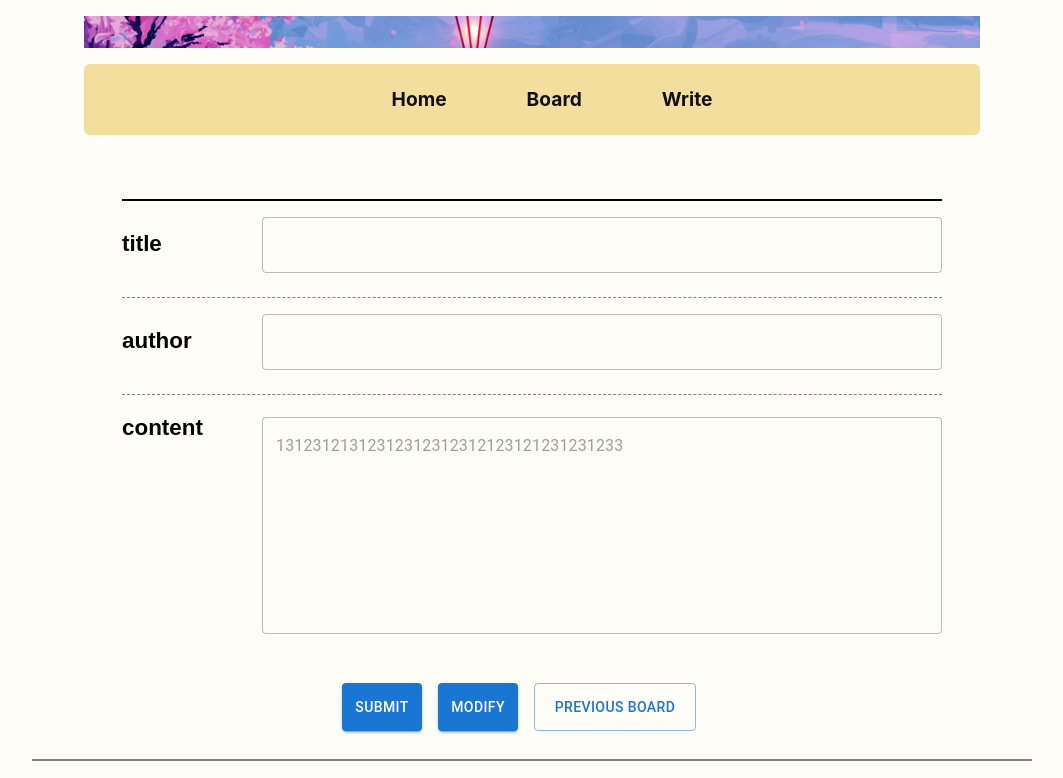
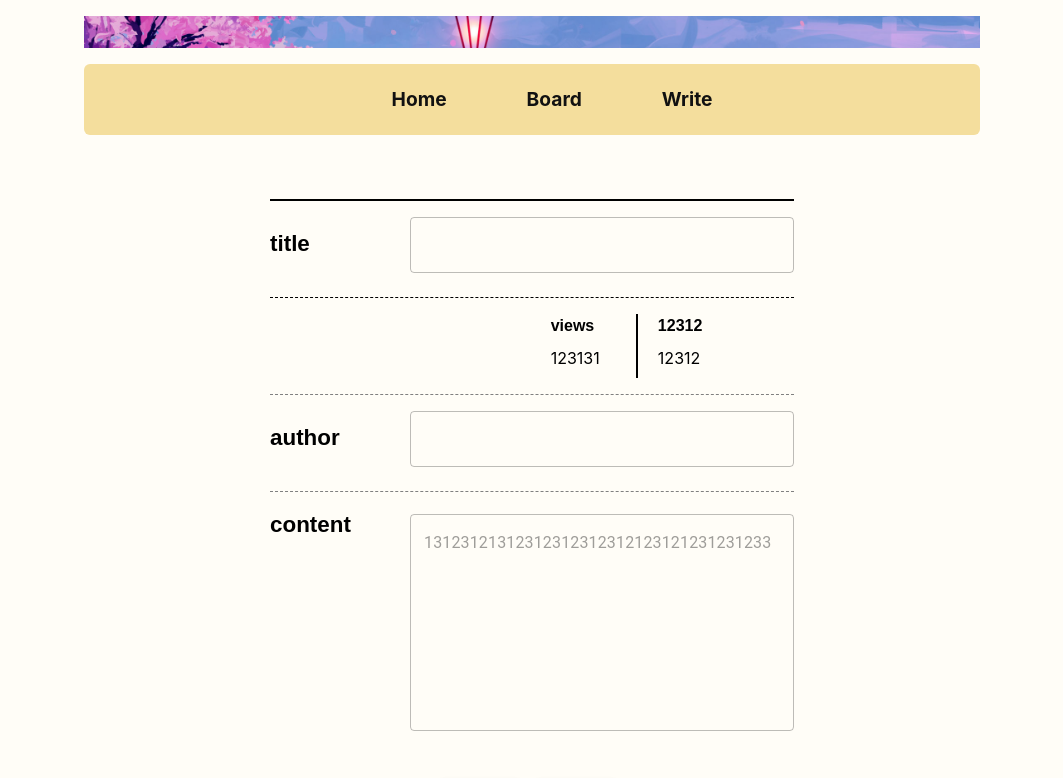
Before and after one commit to daumtto53/mini_board, a React (Vite) app in the folder frontend/: page /board/1 in a window 1280 px wide. Shown: the top 778 px of the page, without its empty margins (108-1171 px from the left). Built offline with nearby package versions, Linux system fonts and the light colour scheme.

Commit message:
style(front): boardRead views and register-date added and styled.

```diff
--- a/frontend/src/BoardRead/BoardReadForm.jsx
+++ b/frontend/src/BoardRead/BoardReadForm.jsx
@@ -5,7 +5,7 @@ import Button from "@mui/material/Button";
 function BoardButtons() {
     return (
         <div className={styles.submit}>
-            <div className={styles["button-position"]}>
+            <div>
                 <Button
                     type="submit"
                     variant="contained"
@@ -55,14 +55,22 @@ export default function BoardReadForm() {
                             variant="outlined"
                             id="board-content-title"
                             name="title"
-							disabled={true}
+                            disabled={true}
                             sx={{
-                                width: "85vh",
+                                width: "30vw",
                                 minWidth: "50px",
                                 verticalAlign: "baseline",
                             }}
                         />
                     </dd>
+                </dl>
+            </div>
+            <div className={styles.misc}>
+                <dl>
+                    <dt className={styles["views-key"]}>views</dt>
+                    <dd className={styles["views-value"]}>123131</dd>
+                    <dt className={styles["register-date-key"]}>12312</dt>
+                    <dd className={styles["register-date-value"]}>12312</dd>
                 </dl>
             </div>
             <div className={styles.author}>
@@ -75,7 +83,7 @@ export default function BoardReadForm() {
                             name="author"
                             disabled={true}
                             sx={{
-                                width: "85vh",
+                                width: "30vw",
                                 minWidth: "40px",
                                 verticalAlign: "baseline",
                             }}
@@ -93,19 +101,19 @@ export default function BoardReadForm() {
                             variant="outlined"
                             id="board-content-content"
                             name="content"
-							value="13123121312312312312312123121231231233"
+                            value="13123121312312312312312123121231231233"
                             disabled={true}
                             sx={{
-                                width: "85vh",
-								input: {
-									color: "black"
-								}
+                                width: "30vw",
+                                input: {
+                                    color: "black",
+                                },
                             }}
                         />
                     </dd>
                 </dl>
             </div>
-			<BoardButtons />
+            <BoardButtons />
         </form>
     );
 }
--- a/frontend/src/BoardRead/css/BoardRead.module.css
+++ b/frontend/src/BoardRead/css/BoardRead.module.css
@@ -20,6 +20,7 @@
 }
 
 .board-content-container {
+	margin-bottom: 2rem;
 }
 .board-content-container > header {
     margin: 4vh auto;
@@ -43,17 +44,46 @@
     height: 4rem;
 }
 
-/*.content-form dt {
-	font-size: 1.4rem;
-	font-weight: bold;
-	font-family: sans-serif;
+.content-form > .misc > dl {
+    display: grid;
+	column-gap: 20px;
 }
 
-.content-form dt {
-	padding-right: 5rem;
-	width: 100px;
-	text-align: right;
+.misc {
+	border-top: black 1px dashed;
+	& dd {
+		margin: 0px;
+	}
+	& .views-key,
+	& .views-value {
+		border-right: black 2px solid;
+	}
+	/*& .register-date-key,
+	& .register-date-value {
+		padding-left: 1rem;
 	}*/
+}
+
+.misc .views-key {
+    font-size: medium;
+    grid-column: 6;
+    grid-row: 1;
+	width: 100%;
+}
+.misc .views-value {
+    grid-column: 6;
+    grid-row: 2;
+}
+.misc .register-date-key {
+    font-size: medium;
+    grid-column: 7;
+    grid-row: 1;
+}
+
+.misc .register-date-value {
+    grid-column: 7;
+    grid-row: 2;
+}
 
 .content-form > .title dd,
 .content-form > .title dt,
@@ -63,6 +93,7 @@
 .content-form > .content dd {
     display: inline-block;
 }
+
 .content-form > .author {
     border-top: 1px dashed gray;
     border-bottom: 1px dashed grey;
@@ -77,9 +108,6 @@
     display: flex;
     margin-top: 2rem;
     flex-direction: row-reverse;
-}
-.content-form .submit > .button-position {
-    width: 600px;
 }
 
 .board-reply-container {
@@ -179,13 +207,13 @@
 
     height: 12vh;
 }
-.reply-form-inner-wrapper .id-cell{
+.reply-form-inner-wrapper .id-cell {
     grid-column: 2 / 5;
     grid-row: 1 / 2;
     width: 50%;
-	height:100%;
+    height: 100%;
 }
-.reply-form-inner-wrapper .textarea-cell{
+.reply-form-inner-wrapper .textarea-cell {
     grid-column: 2 / 7;
     grid-row: 2 / 5;
     padding-top: 5px;
```
Lines whose indentation alone changed are shown as unchanged.
